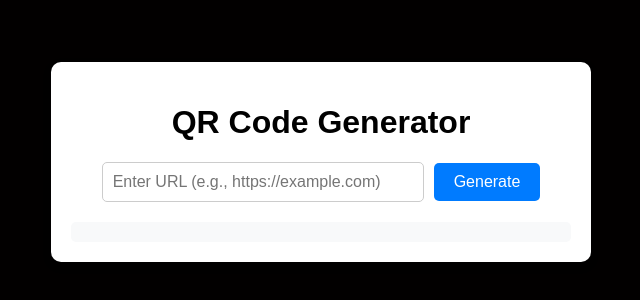
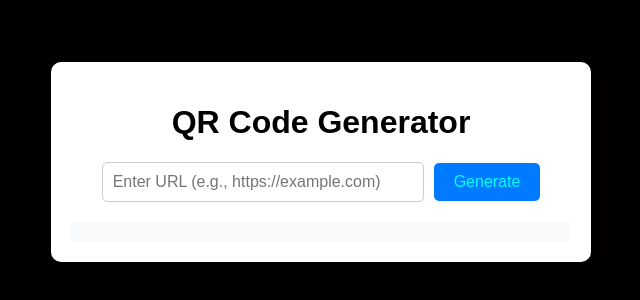
Before and after one commit to harshjindal13/qr-generator, a website: page index.html in a window 1280 px wide. Shown: the part 238-538 px from the top of the page, 319-959 px from the left. Drawn offline with Linux system fonts and the light colour scheme.

Commit message:
changes the button color

```diff
--- a/style.css
+++ b/style.css
@@ -38,7 +38,7 @@ button {
 	padding: 10px 20px;
 	border: none;
 	background-color: #007bff;
-	color: #fff;
+	color: #00ffff;
 	font-size: 16px;
 	cursor: pointer;
 	border-radius: 5px;
```
